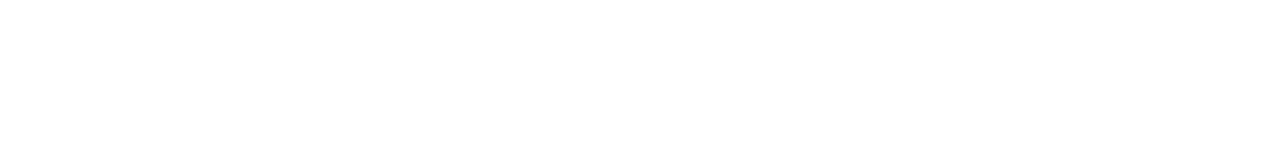
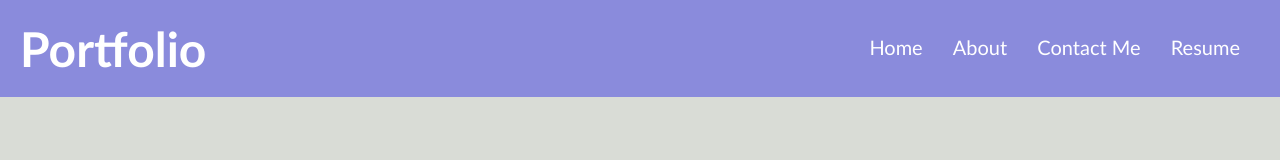
Before and after one commit to AlexWoldmskel/AWportfolio, a plain HTML site: page index.html in a window 1280 px wide. Drawn offline with Linux system fonts and the light colour scheme.

Commit message:
created nav

```diff
--- a/assets/css/style.css
+++ b/assets/css/style.css
@@ -0,0 +1,39 @@
+   * {
+    box-sizing: border-box;
+    padding: 0;
+    margin: 0;
+}
+
+body {
+    background-color: #d9dcd6;
+}
+
+header {
+    padding: 20px;
+    font-family: 'Trebuchet MS', 'Lucida Sans Unicode', 'Lucida Grande', 'Lucida Sans', Arial, sans-serif;
+    background-color: #2d2de375;
+    color: #ffffff;
+}
+
+header h1 {
+    display: inline-block;
+    font-size: 48px;
+}
+
+header nav {
+    padding-top: 15px;
+    margin-right: 20px;
+    float: right;
+    font-family: 'Gill Sans', 'Gill Sans MT', Calibri, 'Trebuchet MS', sans-serif;
+    font-size: 20px;
+}
+header nav ul li {
+    display: inline-block;
+    margin-left: 25px;
+}
+
+
+a {
+    color: #ffffff;
+    text-decoration: none;
+}
--- a/index.html
+++ b/index.html
@@ -8,7 +8,17 @@
     <title>Portfolio</title>
 </head>
 <body>
-
+    <header>
+        <h1>Portfolio</h1>
+    <nav>
+        <ul>
+          <li><a href="#">Home</a></li>
+          <li><a href="#">About</a></li>
+          <li><a href="#">Contact Me</a></li>
+          <li><a href="#">Resume</a></li>
+        </ul>
+      </nav>
+    </header>
 </body>
 
 </html>
```
